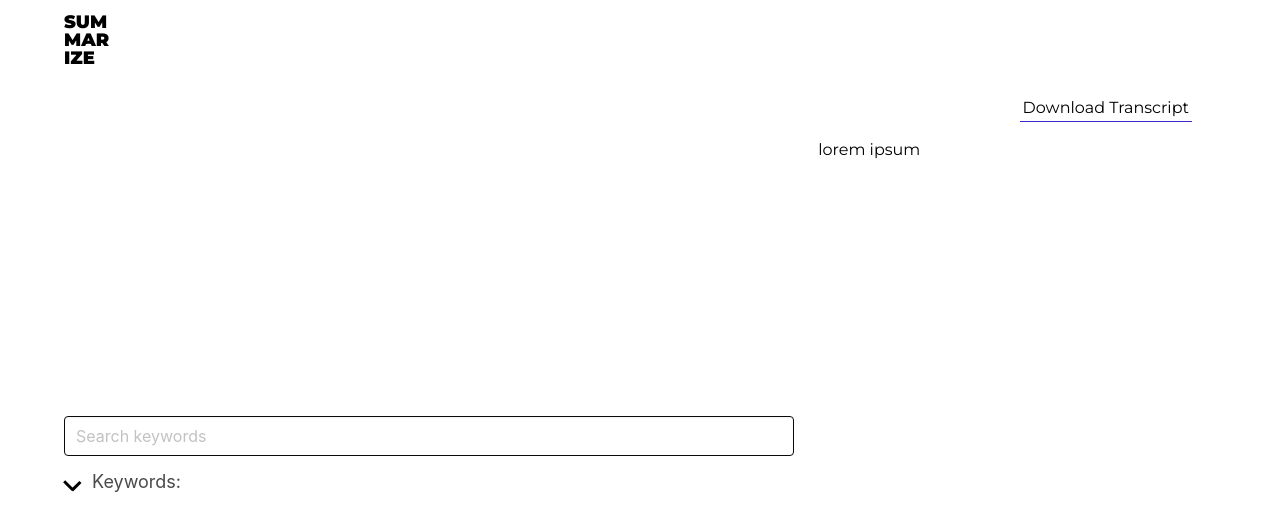
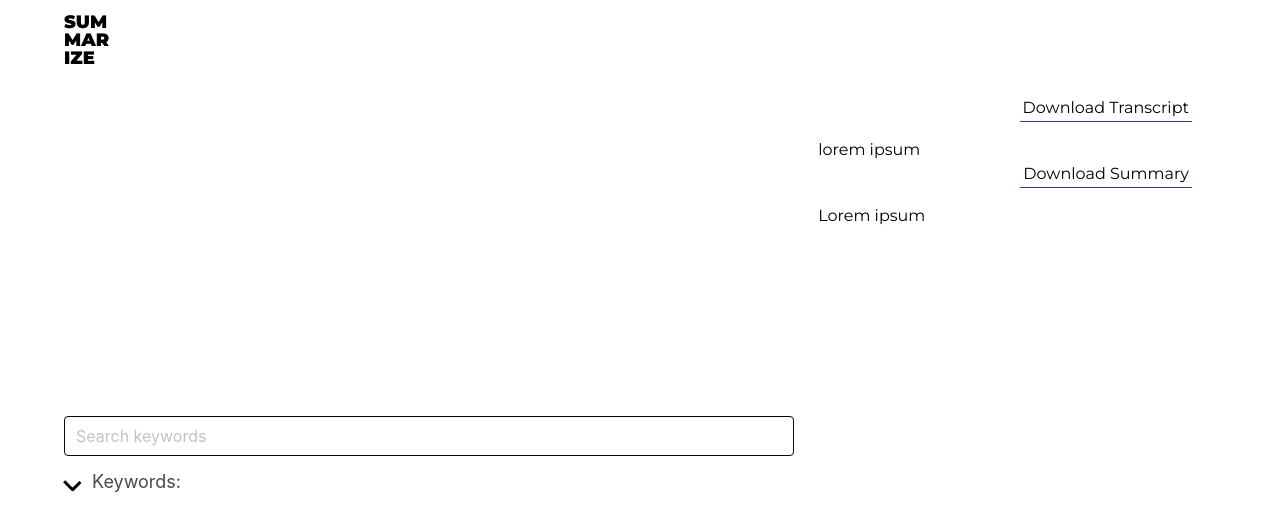
Before and after one commit to sksuryan/summarize-me-gcp, a React (Create React App) app in the folder frontend/: page / in a window 1280 px wide. Shown: the top 530 px of the page. Built offline with nearby package versions, Linux system fonts and the light colour scheme.

Commit message:
Added summary section

```diff
--- a/frontend/public/index.html
+++ b/frontend/public/index.html
@@ -16,7 +16,9 @@
     <link rel="apple-touch-icon" href="%PUBLIC_URL%/logo192.png" />
 
     <script src="https://use.fontawesome.com/releases/v5.14.0/js/all.js"></script>
-
+    <link rel="stylesheet" href="https://maxcdn.bootstrapcdn.com/bootstrap/3.4.1/css/bootstrap.min.css">
+    <script src="https://ajax.googleapis.com/ajax/libs/jquery/3.5.1/jquery.min.js"></script>
+    <script src="https://maxcdn.bootstrapcdn.com/bootstrap/3.4.1/js/bootstrap.min.js"></script>
     <link rel="manifest" href="%PUBLIC_URL%/manifest.json" />
 
     <title>Summarize.me</title>
--- a/frontend/src/components/Grid/index.js
+++ b/frontend/src/components/Grid/index.js
@@ -49,6 +49,7 @@ const Grid = ({ video, data }) => {
         <Transcript
           videoContainer={videoContainer}
           transcript={data.transcript}
+          summary={data.summary}
         />
       </SecondaryContainer>
     </Container>
--- a/frontend/src/components/Transcript/index.js
+++ b/frontend/src/components/Transcript/index.js
@@ -68,11 +68,14 @@ const Download = styled.div`
   } ;
 `;
 
-const Transcript = ({ videoContainer, transcript }) => {
+const Transcript = ({ videoContainer, transcript, summary }) => {
   const [height, setHeight] = useState(null);
 
   const onSubmit = () => {
     window.download("Transcript.txt", transcript);
+  };
+  const onSubmit1 = () => {
+    window.download("Summary.txt", summary);
   };
 
   useEffect(() => {
@@ -92,7 +95,12 @@ const Transcript = ({ videoContainer, transcript }) => {
         <Download onClick={onSubmit}>Download Transcript</Download>
       </DownloadDiv>
       <p>{transcript}</p>
+      <DownloadDiv>
+        <Download onClick={onSubmit1}>Download Summary</Download>
+      </DownloadDiv>
+      <p>{summary}</p>
     </TranscriptContainer>
+
   );
 };
 
```
Also changed, not shown: 1 other file (tests, documents, lock files or other folders).
